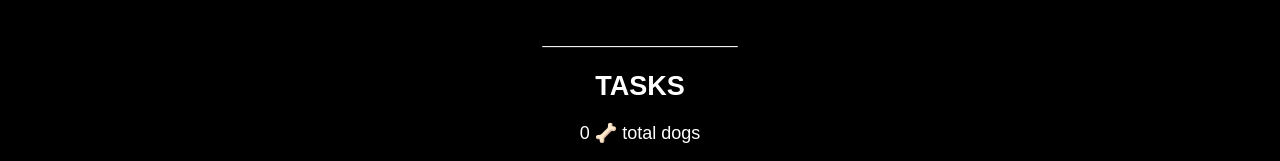
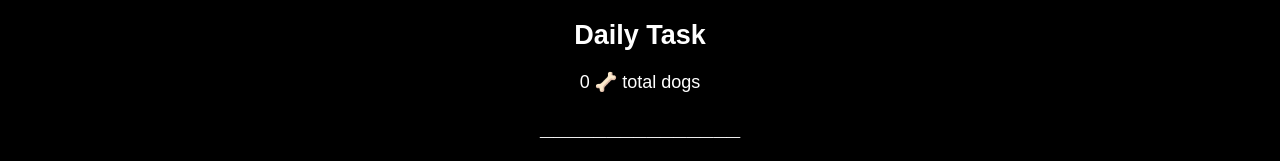
Before and after one commit to huntswapcoin/Hunt-Coin, a plain HTML site: page task.html in a window 1280 px wide. Shown: the top 161 px of the page. Drawn offline with Linux system fonts and the light colour scheme.

Commit message:
Update task.html

```diff
--- a/task.html
+++ b/task.html
@@ -122,9 +122,7 @@
 
 
     <div id="balance-container">
-        <h2><b>_____________</b></h2>
-
-        <h2><b> TASKS </b></h2>
+        <h2><b> Daily Task </b></h2>
 
         <span id="balance">0</span>  🦴 total dogs
     </div>
```
